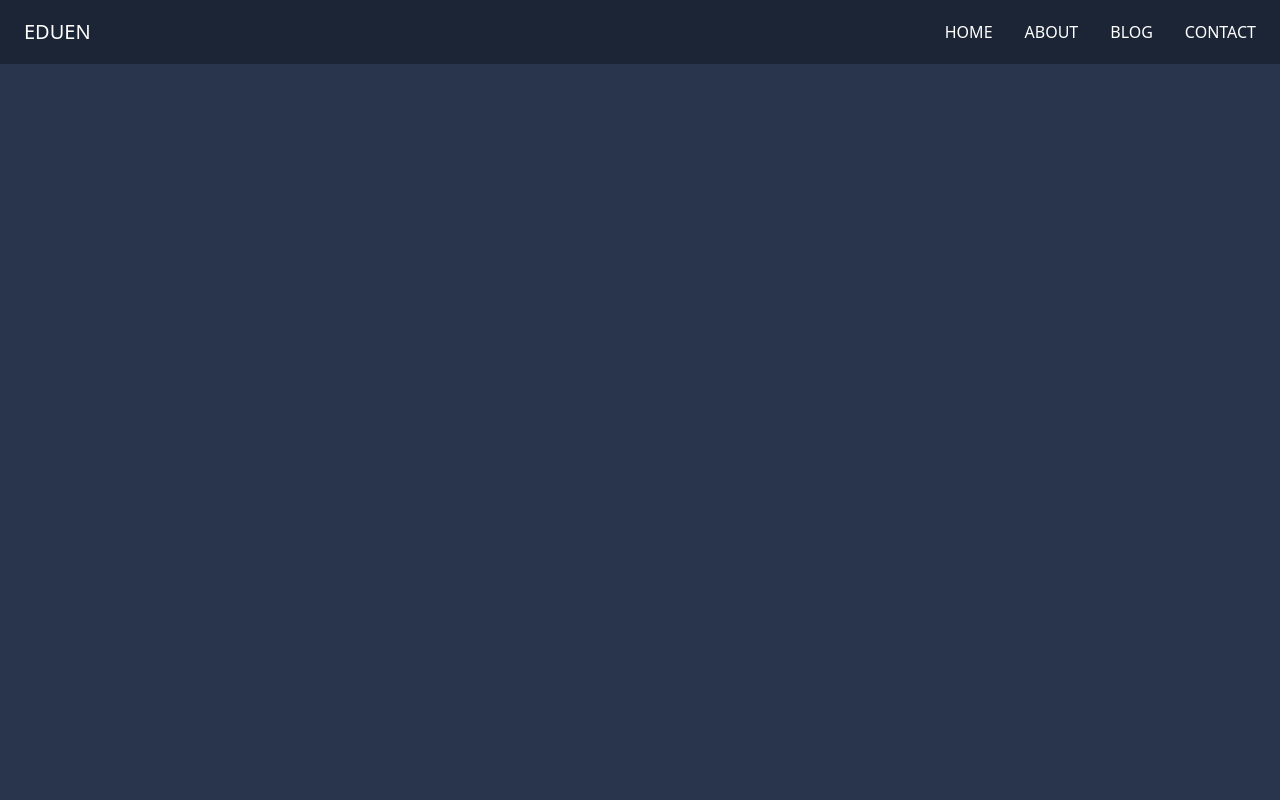
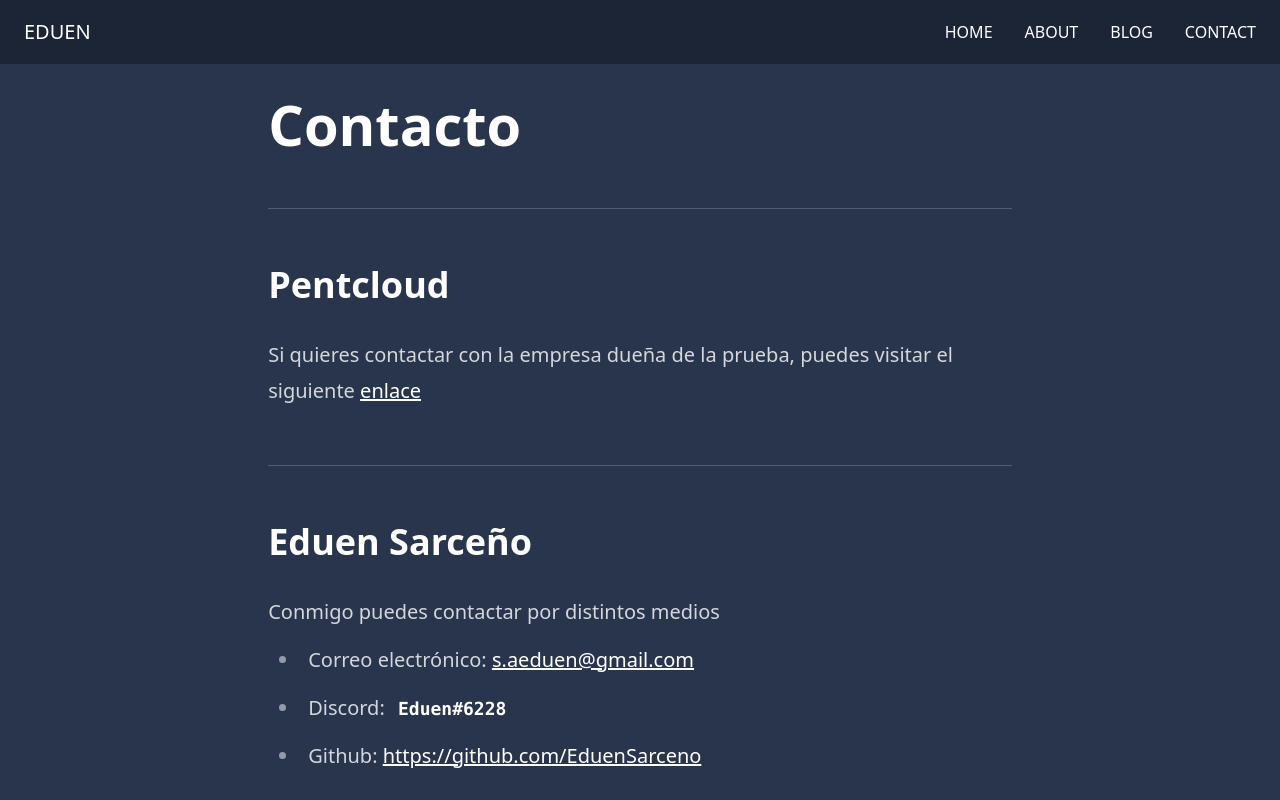
Before and after one commit to EduenSarceno/svelte-app, a SvelteKit app: page /contact-us in a window 1280 px wide. Built offline with nearby package versions, Linux system fonts and the light colour scheme.

Commit message:
liberar version v1.0.0

```diff
--- a/package.json
+++ b/package.json
@@ -2,7 +2,7 @@
   "name": "@pentcloud/vacante-frontend",
   "description": "Aplicación para la vacante de frontend",
   "author": "Eduen Sarceño <s.aeduen@gmail.com>",
-  "version": "0.0.1",
+  "version": "1.0.0",
   "private": true,
   "license": "UNLICENSED",
   "scripts": {
--- a/src/routes/about-us/+page.svelte
+++ b/src/routes/about-us/+page.svelte
@@ -0,0 +1,13 @@
+<div class="flex flex-col">
+<article class="my-4 mx-4 prose self-center max-width md:prose-lg md:mx-0 md:my-8 lg:prose-xl">
+<h1>Acerca del proyecto</h1>
+<p> Este proyecto fue una prueba de frontend propuesta por la empresa Pencloud,
+Guatemala. Me he currado el código como no tienen idea, fue aproximadamente 1
+semana codeando día y noche.
+<p> Independientemente del resultado de la prueba, me la he pasado genial,
+  y ojalá ustedes pueden aprender algo de mi código (aunque por las prisas está
+  hecho un lío, pido perdón).
+<p>
+Coded with  <span class="fa-solid fa-heart"></span> by : <a href="mailto:s.aeduen@gmail.com">Eduen Sarceño</a>
+</article>
+</div>
--- a/src/routes/contact-us/+page.svelte
+++ b/src/routes/contact-us/+page.svelte
@@ -0,0 +1,16 @@
+<div class="flex flex-col">
+<article class="my-4 mx-4 prose self-center max-width md:prose-lg md:mx-0 md:my-8 lg:prose-xl">
+<h1>Contacto</h1>
+<hr/>
+<h2>Pentcloud</h2>
+Si quieres contactar con la empresa dueña de la prueba, puedes visitar
+el siguiente <a href="https://pentcloud.com/"> enlace </a>
+<hr/>
+<h2>Eduen Sarceño</h2>
+Conmigo puedes contactar por distintos medios
+<ul>
+<li> Correo electrónico: <a href="mailto:s.aeduen@gmail.com">s.aeduen@gmail.com</a>
+<li> Discord: <code>Eduen#6228</code>
+<li> Github: <a href="https://github.com/EduenSarceno">https://github.com/EduenSarceno </a>
+</ul>
+</div>
```
Also changed, not shown: 1 other file (tests, documents, lock files or other folders).
